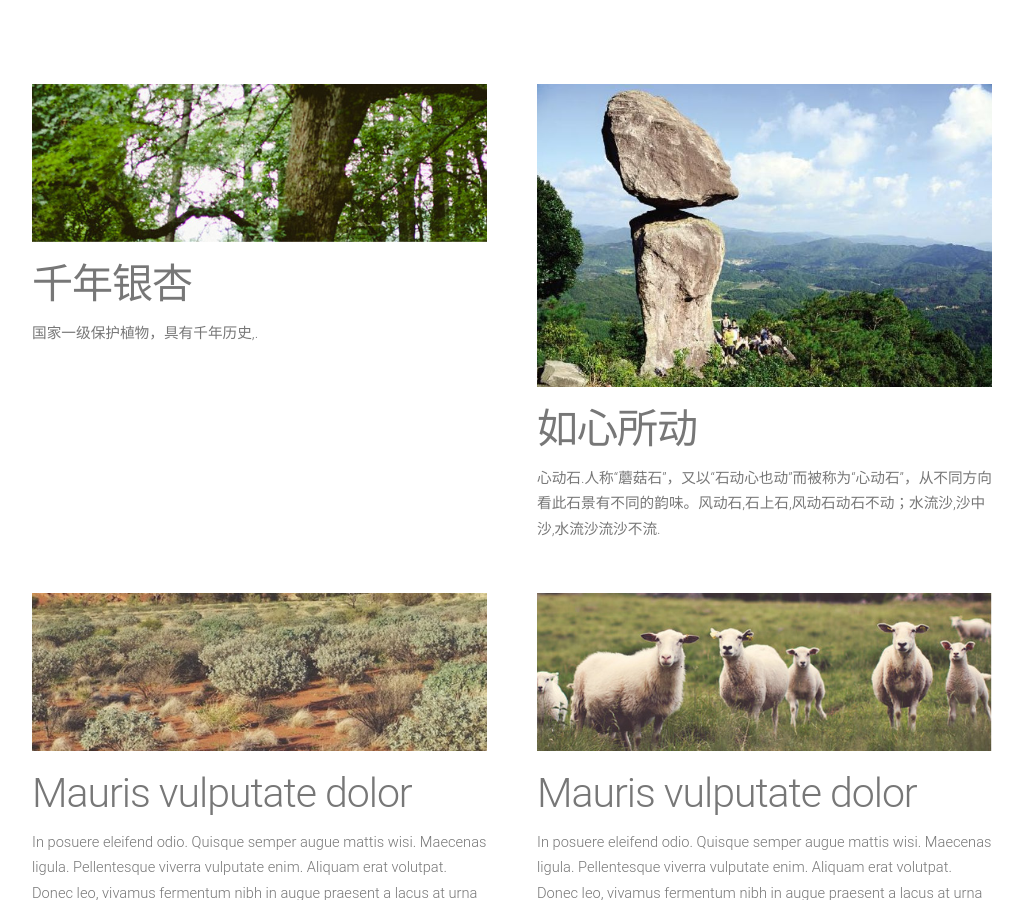
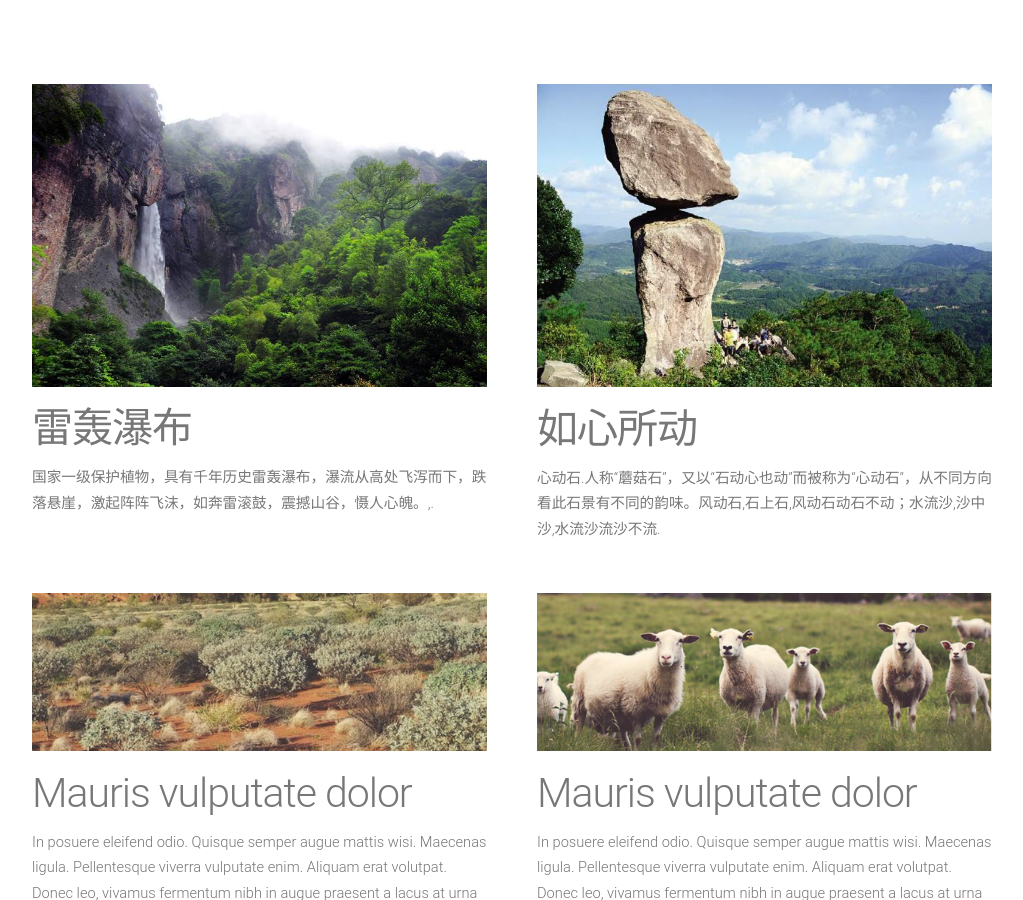
Before and after one commit to yuejianhua/caixiyan.github.io, a Jekyll site: the page built from index.html, in a window 1280 px wide and 900 px high, scrolled down 1283 px. Shown: the whole window, without its empty margins (128-1151 px from the left). Built offline with Jekyll 4.4.1, drawn with Linux system fonts in a browser that asks for light colours; the list of posts is cut into pages by our own code.

Commit message:
Update index.html

```diff
--- a/index.html
+++ b/index.html
@@ -40,11 +40,11 @@ layout: default
 
 			<div class="row">
 				<section class="6u">
-					<a href="#" class="image full"><img src="/assets/images/pic01.jpg" alt=""></a>
+					<a href="#" class="image full"><img src="/assets/images/leihong.jpg" alt=""></a>
 					<header>
-						<h2>千年银杏</h2>
+						<h2>雷轰瀑布</h2>
 					</header>
-					<p>国家一级保护植物，具有千年历史,.</p>
+					<p>国家一级保护植物，具有千年历史雷轰瀑布，瀑流从高处飞泻而下，跌落悬崖，激起阵阵飞沫，如奔雷滚鼓，震撼山谷，慑人心魄。,.</p>
 				</section>
 				<section class="6u">
 					<a href="#" class="image full"><img src="/assets/images/xindongshi.jpg" alt=""></a>
```
